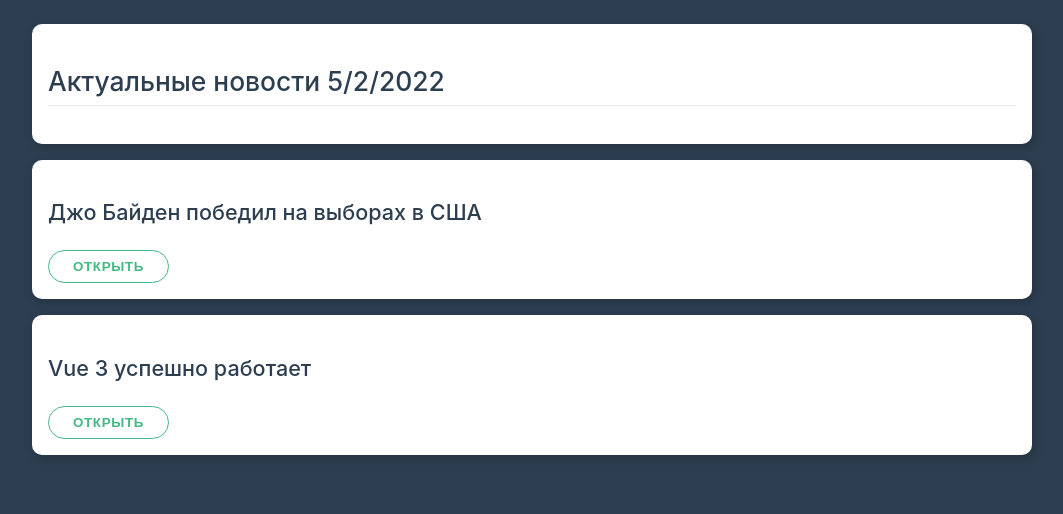
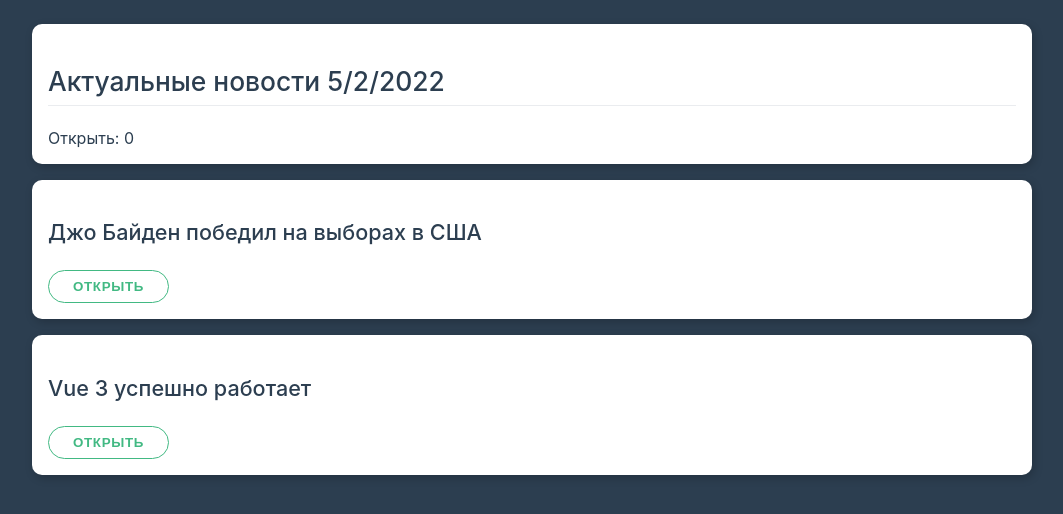
Before and after one commit to SergeyLoveyko/vue-education, a Vue app in the folder 06_All_about_components/vue-components-main/: page / in a window 1280 px wide. Shown: the top 514 px of the page, without its empty margins (108-1171 px from the left). Built offline with nearby package versions, Linux system fonts and the light colour scheme.

Commit message:
fead: 6_AoC - lesson_7 - how to emit events

```diff
--- a/06_All_about_components/vue-components-main/src/App.vue
+++ b/06_All_about_components/vue-components-main/src/App.vue
@@ -2,6 +2,7 @@
   <div class="container pt-1">
     <div class="card">
       <h2>Актуальные новости {{ now }}</h2>
+      <span>Открыть: {{ openRate }}</span>
     </div>
 
     <app-news
@@ -10,6 +11,7 @@
         :title="item.title"
         :id="item.id"
         :is-open="item.isOpen"
+        @open-news="openNew"
     ></app-news>
   </div>
 </template>
@@ -20,6 +22,7 @@ export default {
   data() {
     return {
       now: new Date().toLocaleDateString(),
+      openRate: 0,
       news: [
         {
           title: 'Джо Байден победил на выборах в США',
@@ -34,6 +37,11 @@ export default {
       ]
     }
   },
+  methods: {
+    openNew() {
+      this.openRate++
+    }
+  },
   components: {
     // 'app-news': AppNews
     // 'AppNews': AppNews
--- a/06_All_about_components/vue-components-main/src/AppNews.vue
+++ b/06_All_about_components/vue-components-main/src/AppNews.vue
@@ -1,8 +1,10 @@
 <template>
   <div class="card">
     <h3>{{ title }}</h3>
-    <button class="btn" @click="isOpenOld = !isOpenOld">Открыть</button>
-    <p v-if="isOpenOld">Lorem ipsum dolor sit amet consectetur adipisicing elit. Nostrum iusto perferendis, dolor doloribus rem mollitia.</p>
+    <button class="btn" @click="open">
+      {{ isNewOpen ? 'Закрыть' : 'Открыть' }}
+    </button>
+    <p v-if="isNewOpen">Lorem ipsum dolor sit amet consectetur adipisicing elit. Nostrum iusto perferendis, dolor doloribus rem mollitia.</p>
   </div>
 </template>
 
@@ -23,7 +25,7 @@ export default {
       required: false,  //  если параметр не обязательный, задаём дефолтный (ниже)
       default: false,
       validator(value) {
-        console.log(value)
+        // console.log(value)
         // return false
         return value === true || value === false
       }
@@ -31,7 +33,15 @@ export default {
   },
   data() {
     return {
-      isOpenOld: false
+      isNewOpen: this.isOpen
+    }
+  },
+  methods: {
+    open() {
+      this.isNewOpen = !this.isNewOpen
+      if(this.isNewOpen) {
+        this.$emit('open-news')      //  Минимум 1 аргумент до бусконечности
+      }
     }
   }
 }
```
